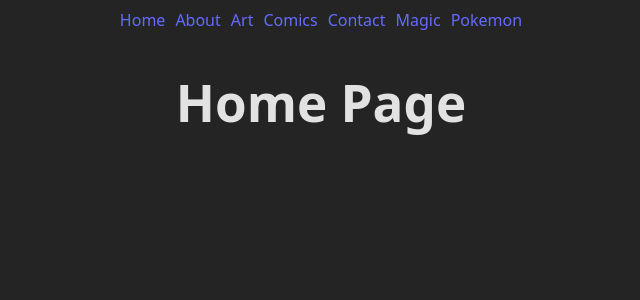
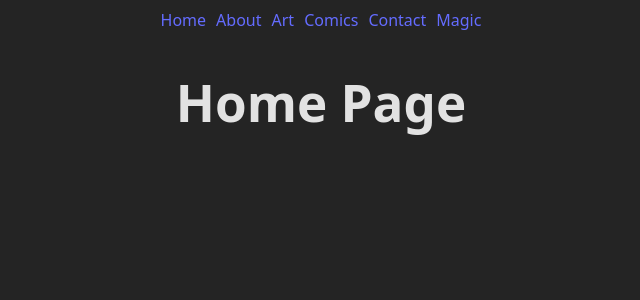
Before and after one commit to brentlymax/collection-db, a React (Vite) app in the folder frontend/: page / in a window 1280 px wide. Shown: the top 300 px of the page, without its empty margins (319-959 px from the left). Built offline with nearby package versions, Linux system fonts and the light colour scheme.

Commit message:
Removed Pokemon section from codebase

```diff
--- a/frontend/src/app.tsx
+++ b/frontend/src/app.tsx
@@ -5,7 +5,6 @@ import Comics from './pages/comics'
 import Contact from './pages/contact'
 import Home from './pages/home'
 import Magic from './pages/magic'
-import Pokemon from './pages/pokemon'
 import './app.css'
 
 function App() {
@@ -31,9 +30,6 @@ function App() {
 					<Link className='navigation-link' to='/magic'>
 						Magic
 					</Link>
-					<Link className='navigation-link' to='/pokemon'>
-						Pokemon
-					</Link>
 				</nav>
 			</div>
 
@@ -45,7 +41,6 @@ function App() {
 					<Route path='/comics' element={<Comics />} />
 					<Route path='/contact' element={<Contact />} />
 					<Route path='/magic' element={<Magic />} />
-					<Route path='/pokemon' element={<Pokemon />} />
 				</Routes>
 			</div>
 		</BrowserRouter>
--- a/frontend/src/pages/pokemon.tsx
+++ /dev/null
@@ -1,5 +0,0 @@
-function Pokemon() {
-    return <h1>Pokemon Page</h1>;
-}
-
-export default Pokemon;
```
Also changed, not shown: 2 other files (tests, documents, lock files or other folders).
